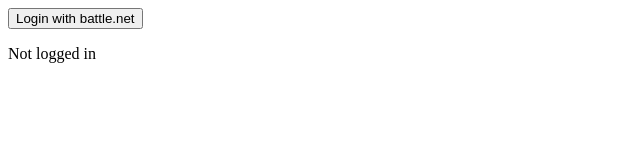
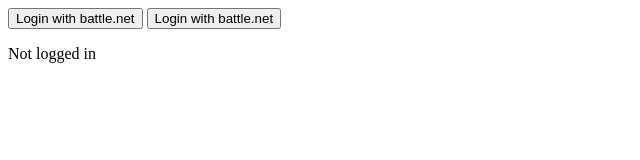
Before and after one commit to k3nny512/boe.zip, a plain HTML site: page index.html in a window 1280 px wide. Shown: the whole page, without its empty margins (0-640 px from the left). Drawn offline with Linux system fonts and the light colour scheme.

Commit message:
Update index.html

```diff
--- a/index.html
+++ b/index.html
@@ -2,6 +2,7 @@
 <html>
 <body>
     <button id="login">Login with battle.net</button>
+    <button >Login with battle.net</button>
     <p id="status">Not logged in</p>
     <button id="logout" style="display: none;">Logout</button>
 
```
